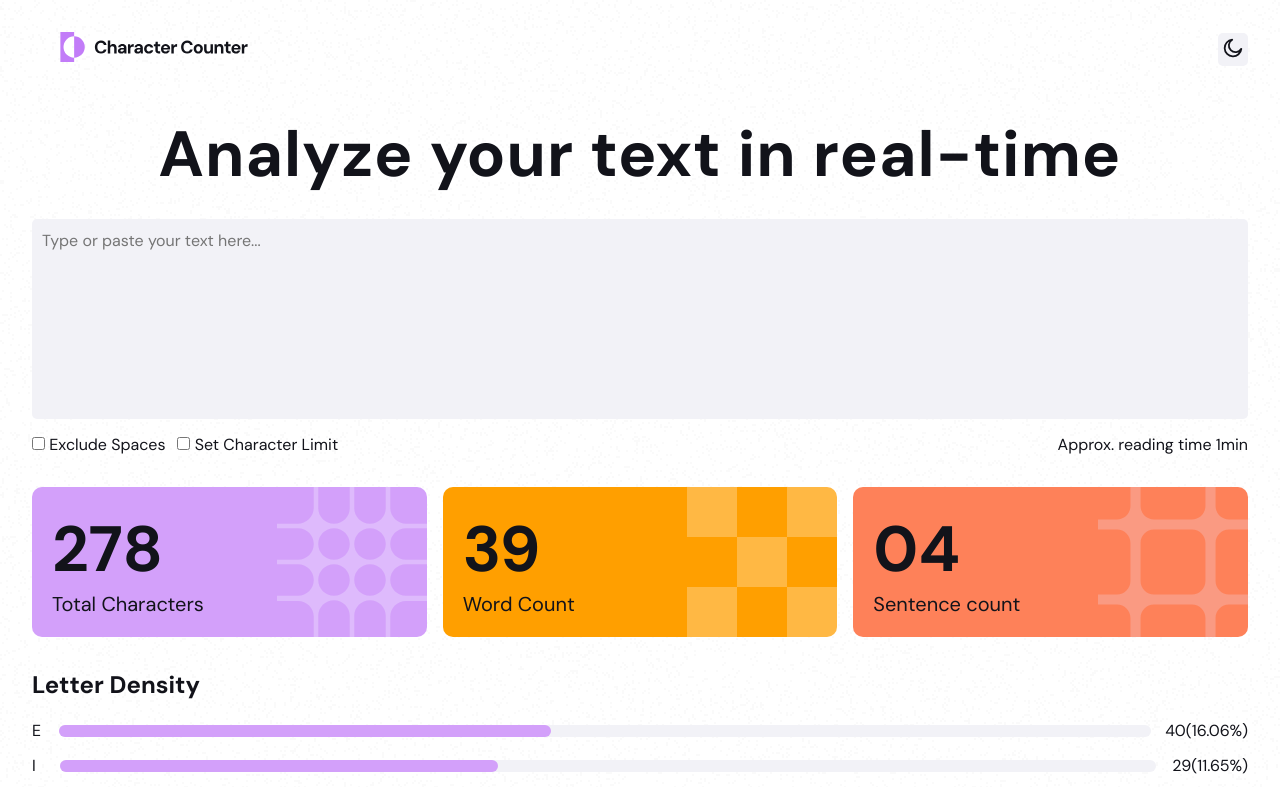
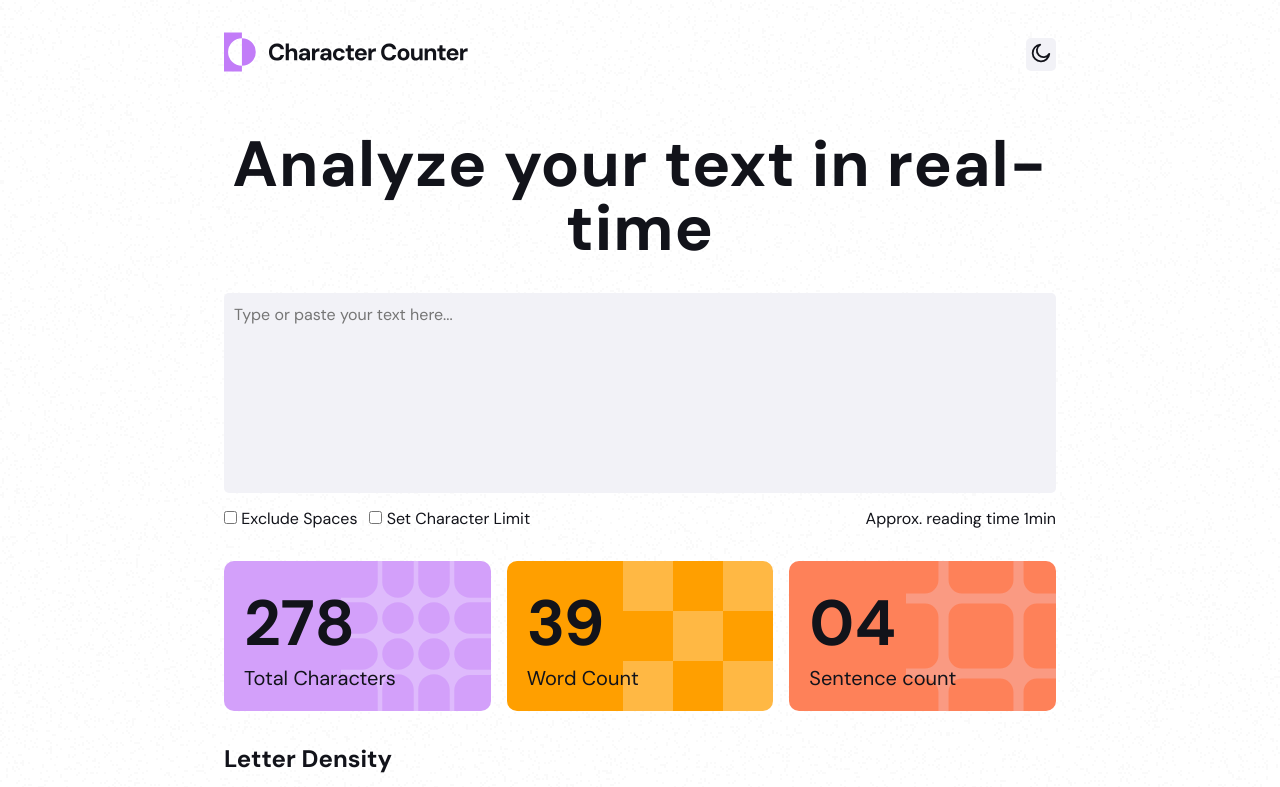
Before and after one commit to rougemeister/character-counter, a plain HTML site: page index.html in a window 1280 px wide. Shown: the top 787 px of the page. Drawn offline with Linux system fonts and the light colour scheme.

Commit message:
Added desktop view

```diff
--- a/styles.css
+++ b/styles.css
@@ -237,7 +237,7 @@ textarea:focus {
 
 /* Media Queries */
 
-@media screen and (min-width: 768px) {
+@media screen and (min-width: 580px) {
 
 
    .container {
@@ -251,6 +251,7 @@ textarea:focus {
     header {
     .logo img{
             width: 245px;
+            height: 40px;
 
     }
     }
@@ -290,3 +291,12 @@ textarea:focus {
     }
 
 }
+
+
+
+@media screen and (min-width: 1024px) {
+    .container {
+        width: 70%;
+        margin:0 auto;
+    }
+}
```
